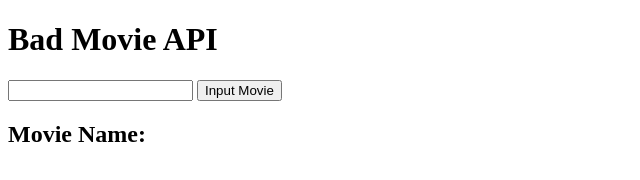
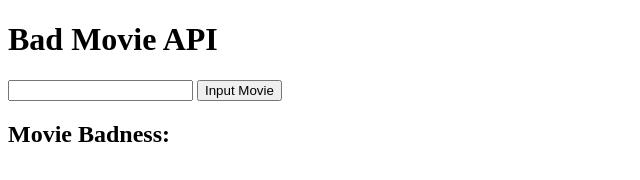
Before and after one commit to grego-r-b/badmovie-api, a website: page index.html in a window 1280 px wide. Shown: the full height of the page, 0-640 px from the left. Drawn offline with Linux system fonts and the light colour scheme.

Commit message:
Update index.html

```diff
--- a/index.html
+++ b/index.html
@@ -10,8 +10,7 @@
     <h1>Bad Movie API</h1>
     <input type="text">
     <button>Input Movie</button>
-    <h2>Movie Name: </h2>
-
+    <h2>Movie Badness: </h2>
     <script src='js/main.js'></script>
 </body>
 </html>
```
